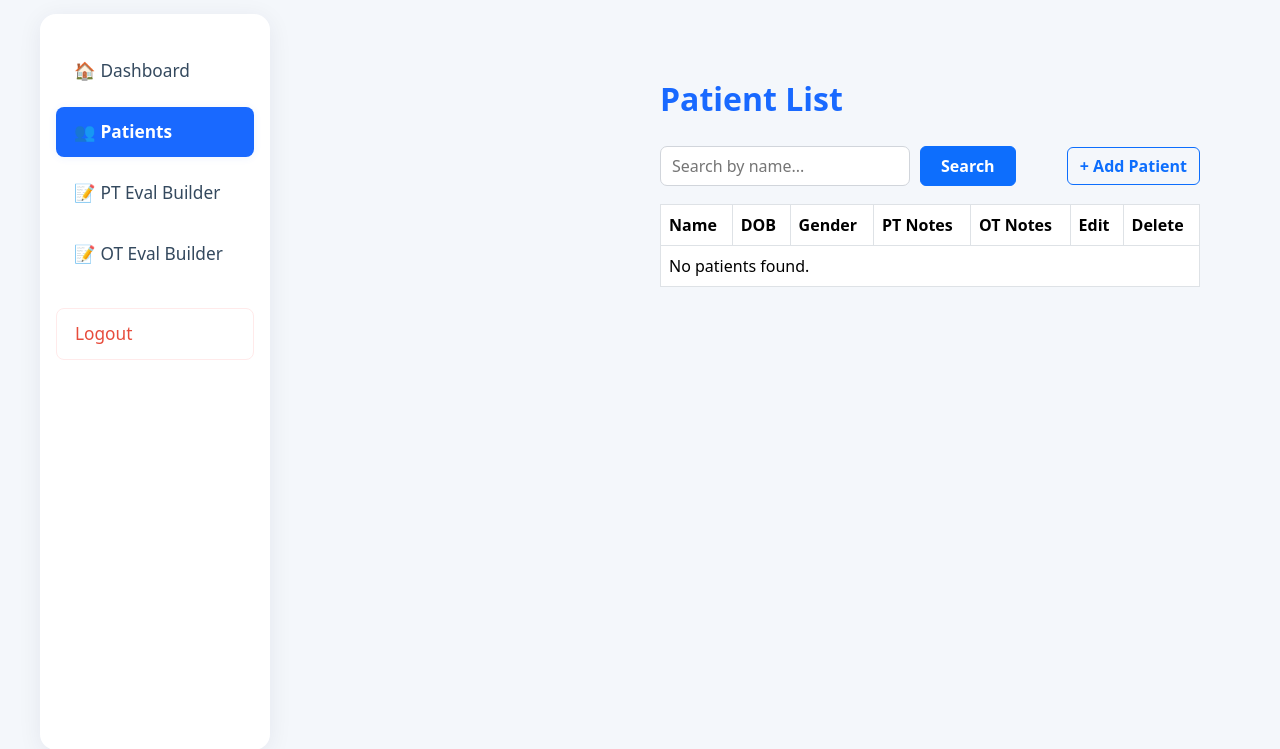
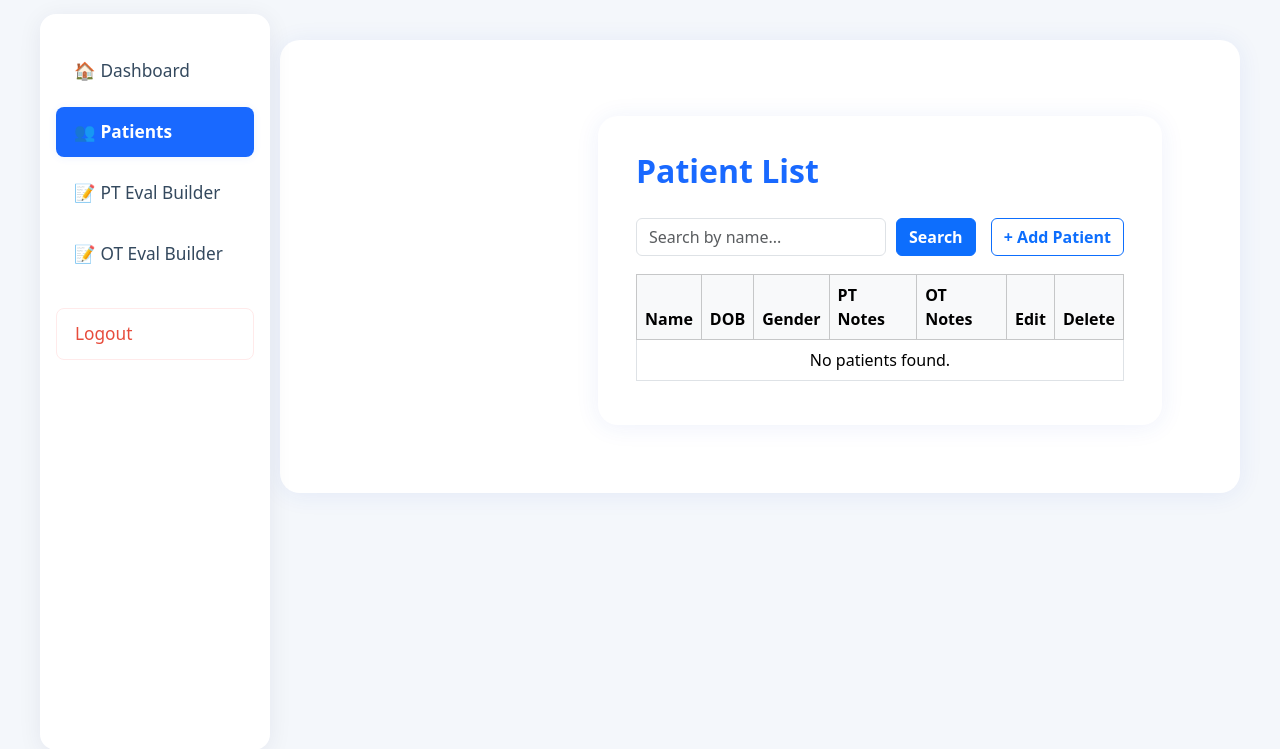
Before and after one commit to KLcoding01/PT-Builder, a Flask app: page /patients in a window 1280 px wide. Shown: the part 56-805 px from the top of the page. Run offline with Flask 3, Linux system fonts and the light colour scheme; a user stored in the database is signed in; data that the repository does not hold is empty.

Commit message:
Initial commit

```diff
--- a/templates/patients.html
+++ b/templates/patients.html
@@ -1,16 +1,28 @@
 {% extends 'base.html' %}
 {% block content %}
+<style>
+  .main-content {
+    max-width: none !important;
+    width: auto !important;
+    margin: 40px 40px 40px 280px; /* space for sidebar */
+    padding: 36px 38px 28px 38px;
+    background: #fff;
+    border-radius: 20px;
+    box-shadow: 0 2px 24px 0 rgba(35,72,207,0.08);
+  }
+</style>
+
 <div class="main-content">
   <h2 style="font-weight:700; color:#1969ff; margin-bottom:1.7rem;">Patient List</h2>
 
   <form method="GET" action="{{ url_for('view_patients') }}" style="margin-bottom: 18px; display:flex; align-items:center; gap: 10px;">
-    <input type="text" name="q" placeholder="Search by name..." value="{{ query }}" style="padding: 7px 11px; width: 250px; border-radius: 7px; border: 1px solid #d1d5db; font-size: 1rem;">
-    <button type="submit" class="btn btn-primary" style="padding: 7px 20px; font-weight: 600;">Search</button>
-    <a href="{{ url_for('add_patient') }}" class="btn btn-outline-primary" style="font-weight:700; margin-left:auto;">+ Add Patient</a>
+    <input type="text" name="q" placeholder="Search by name..." value="{{ query }}" class="form-control" style="max-width: 250px;">
+    <button type="submit" class="btn btn-primary" style="font-weight: 600;">Search</button>
+    <a href="{{ url_for('add_patient') }}" class="btn btn-outline-primary ms-auto" style="font-weight:700;">+ Add Patient</a>
   </form>
 
   <table class="table table-bordered table-hover" style="background:#fff;">
-    <thead>
+    <thead class="table-light">
       <tr>
         <th>Name</th>
         <th>DOB</th>
@@ -37,7 +49,7 @@
           </td>
         </tr>
       {% else %}
-        <tr><td colspan="7">No patients found.</td></tr>
+        <tr><td colspan="7" class="text-center">No patients found.</td></tr>
       {% endfor %}
     </tbody>
   </table>
```
